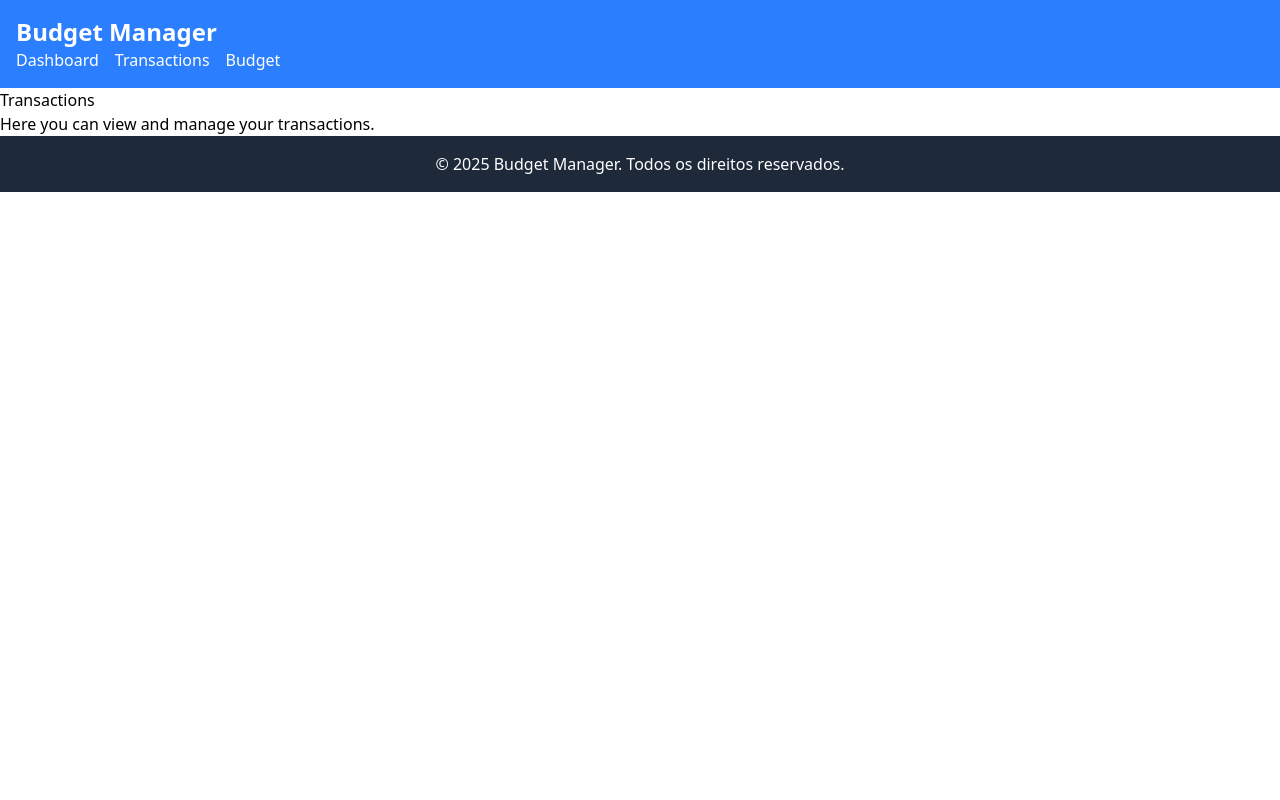
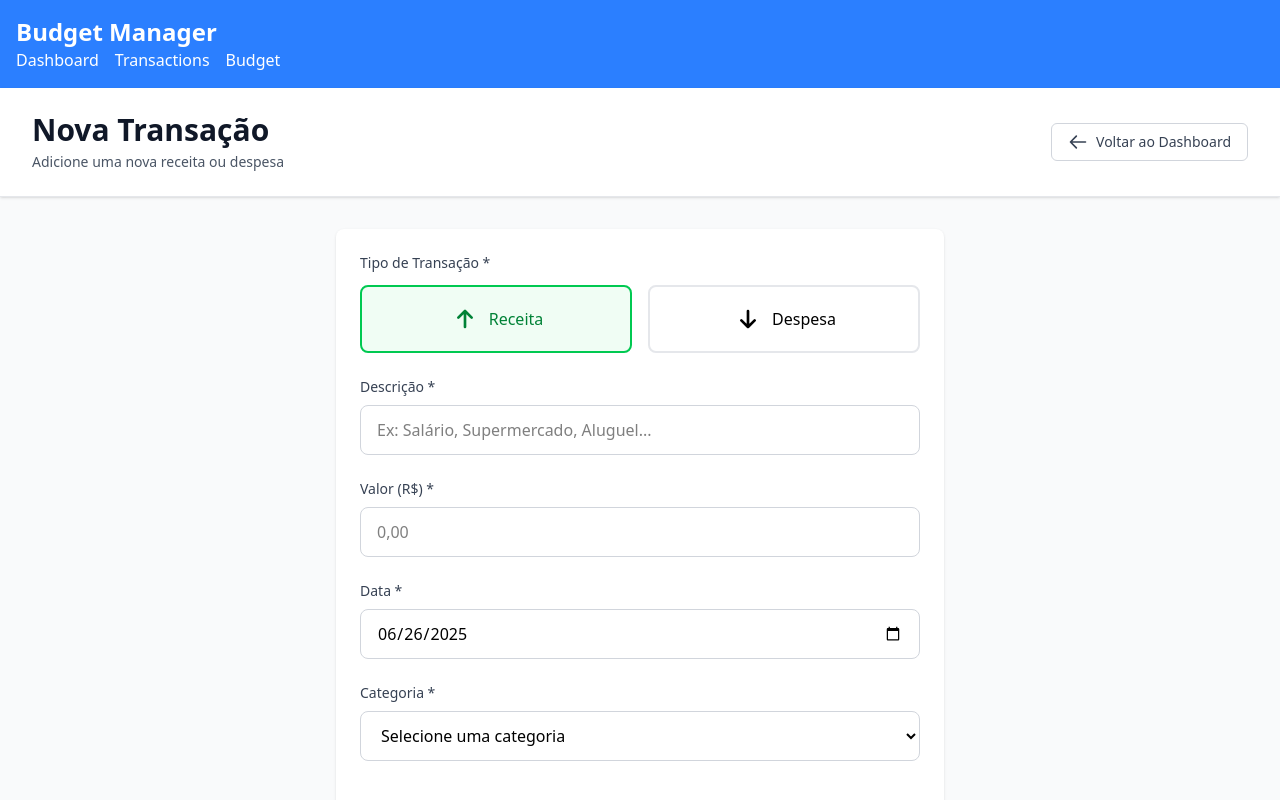
Before and after one commit to Guimunizzs/budgetmanager, a React (Vite) app: page /transactions in a window 1280 px wide. Shown: the top 800 px of the page. Built offline with nearby package versions, Linux system fonts and the light colour scheme; no server answers.

Commit message:
feat: add transaction

```diff
--- /dev/null
+++ b/src/components/TransactionForm.tsx
@@ -0,0 +1,232 @@
+import { useState } from "react";
+import { useNavigate } from "react-router-dom";
+import { useTransactions } from "../hooks/useTransaction";
+
+import type {
+  TransactionFormValues,
+  CreateTransactionDate,
+} from "../types/types";
+
+const TransactionForm = () => {
+  const { addTransaction } = useTransactions();
+  const navigate = useNavigate();
+
+  const [formData, setFormData] = useState<TransactionFormValues>({
+    description: "",
+    amount: "",
+    date: new Date().toISOString().split("T")[0],
+    category: "",
+    type: "income",
+  });
+
+  const [isSubmitting, setIsSubmitting] = useState(false);
+
+  const handleSubmit = async (e: React.FormEvent) => {
+    e.preventDefault();
+    setIsSubmitting(true);
+
+    try {
+      const transactionData: CreateTransactionDate = {
+        description: formData.description,
+        amount: parseFloat(formData.amount),
+        date: formData.date,
+        category: formData.category,
+        type: formData.type,
+      };
+
+      await addTransaction(transactionData);
+      navigate("/");
+    } catch (error) {
+      console.error("Erro ao adicionar transação:", error);
+      alert("Erro ao adicionar transação!");
+    } finally {
+      setIsSubmitting(false);
+    }
+  };
+
+  const handleInputChange = (
+    e: React.ChangeEvent<HTMLInputElement | HTMLSelectElement>
+  ) => {
+    const { name, value } = e.target;
+    setFormData((prev) => ({
+      ...prev,
+      [name]: value,
+    }));
+  };
+
+  return (
+    <div className="bg-white rounded-lg shadow-sm p-6">
+      <form onSubmit={handleSubmit} className="space-y-6">
+        {/* Tipo de Transação */}
+        <div>
+          <label className="block text-sm font-medium text-gray-700 mb-3">
+            Tipo de Transação *
+          </label>
+          <div className="grid grid-cols-2 gap-4">
+            <button
+              type="button"
+              onClick={() =>
+                setFormData((prev) => ({ ...prev, type: "income" }))
+              }
+              className={`p-4 rounded-lg border-2 transition-all ${
+                formData.type === "income"
+                  ? "border-green-500 bg-green-50 text-green-700"
+                  : "border-gray-200 hover:border-gray-300"
+              }`}
+            >
+              <div className="flex items-center justify-center">
+                <svg
+                  className="h-8 w-8 mr-2"
+                  fill="none"
+                  stroke="currentColor"
+                  viewBox="0 0 24 24"
+                >
+                  <path
+                    strokeLinecap="round"
+                    strokeLinejoin="round"
+                    strokeWidth={2}
+                    d="M7 11l5-5m0 0l5 5m-5-5v12"
+                  />
+                </svg>
+                <span className="font-medium">Receita</span>
+              </div>
+            </button>
+            <button
+              type="button"
+              onClick={() =>
+                setFormData((prev) => ({ ...prev, type: "expense" }))
+              }
+              className={`p-4 rounded-lg border-2 transition-all ${
+                formData.type === "expense"
+                  ? "border-red-500 bg-red-50 text-red-700"
+                  : "border-gray-200 hover:border-gray-300"
+              }`}
+            >
+              <div className="flex items-center justify-center">
+                <svg
+                  className="h-8 w-8 mr-2"
+                  fill="none"
+                  stroke="currentColor"
+                  viewBox="0 0 24 24"
+                >
+                  <path
+                    strokeLinecap="round"
+                    strokeLinejoin="round"
+                    strokeWidth={2}
+                    d="M17 13l-5 5m0 0l-5-5m5 5V6"
+                  />
+                </svg>
+                <span className="font-medium">Despesa</span>
+              </div>
+            </button>
+          </div>
+        </div>
+
+        {/* Descrição */}
+        <div>
+          <label className="block text-sm font-medium text-gray-700 mb-2">
+            Descrição *
+          </label>
+          <input
+            type="text"
+            name="description"
+            value={formData.description}
+            onChange={handleInputChange}
+            required
+            className="w-full px-4 py-3 border border-gray-300 rounded-lg focus:ring-2 focus:ring-blue-500 focus:border-transparent"
+            placeholder="Ex: Salário, Supermercado, Aluguel..."
+          />
+        </div>
+
+        {/* Valor */}
+        <div>
+          <label className="block text-sm font-medium text-gray-700 mb-2">
+            Valor (R$) *
+          </label>
+          <input
+            type="number"
+            name="amount"
+            value={formData.amount}
+            onChange={handleInputChange}
+            required
+            min="0"
+            step="0.01"
+            className="w-full px-4 py-3 border border-gray-300 rounded-lg focus:ring-2 focus:ring-blue-500 focus:border-transparent"
+            placeholder="0,00"
+          />
+        </div>
+
+        {/* Data */}
+        <div>
+          <label className="block text-sm font-medium text-gray-700 mb-2">
+            Data *
+          </label>
+          <input
+            type="date"
+            name="date"
+            value={formData.date}
+            onChange={handleInputChange}
+            required
+            className="w-full px-4 py-3 border border-gray-300 rounded-lg focus:ring-2 focus:ring-blue-500 focus:border-transparent"
+          />
+        </div>
+
+        {/* Categoria */}
+        <div>
+          <label className="block text-sm font-medium text-gray-700 mb-2">
+            Categoria *
+          </label>
+          <select
+            name="category"
+            value={formData.category}
+            onChange={handleInputChange}
+            required
+            className="w-full px-4 py-3 border border-gray-300 rounded-lg focus:ring-2 focus:ring-blue-500 focus:border-transparent"
+          >
+            <option value="">Selecione uma categoria</option>
+            {formData.type === "income" ? (
+              <>
+                <option value="Salário">Salário</option>
+                <option value="Freelance">Freelance</option>
+                <option value="Investimentos">Investimentos</option>
+                <option value="Vendas">Vendas</option>
+                <option value="Outros">Outros</option>
+              </>
+            ) : (
+              <>
+                <option value="Alimentação">Alimentação</option>
+                <option value="Transporte">Transporte</option>
+                <option value="Moradia">Moradia</option>
+                <option value="Saúde">Saúde</option>
+                <option value="Educação">Educação</option>
+                <option value="Lazer">Lazer</option>
+                <option value="Compras">Compras</option>
+                <option value="Contas">Contas</option>
+                <option value="Outros">Outros</option>
+              </>
+            )}
+          </select>
+        </div>
+
+        {/* Botões */}
+        <div className="flex justify-end space-x-4 pt-6">
+          <button
+            type="button"
+            onClick={() => navigate("/dashboard")}
+            className="px-6 py-3 text-sm font-medium text-gray-700 bg-white border border-gray-300 rounded-lg hover:bg-gray-50 focus:outline-none focus:ring-2 focus:ring-offset-2 focus:ring-blue-500"
+          >
+            Cancelar
+          </button>
+          <button
+            type="submit"
+            disabled={isSubmitting}
+            className="px-6 py-3 text-sm font-medium text-white bg-blue-600 rounded-lg hover:bg-blue-700 focus:outline-none focus:ring-2 focus:ring-offset-2 focus:ring-blue-500 disabled:opacity-50 disabled:cursor-not-allowed"
+          >
+            {isSubmitting ? "Adicionando..." : "Adicionar Transação"}
+          </button>
+        </div>
+      </form>
+    </div>
+  );
+};
+export default TransactionForm;
--- a/src/pages/Transactions.tsx
+++ b/src/pages/Transactions.tsx
@@ -1,9 +1,50 @@
+import TransactionForm from "../components/TransactionForm";
+import { useNavigate } from "react-router-dom";
+
 const Transactions = () => {
+  const navigate = useNavigate();
+
   return (
-    <div>
-      <h1>Transactions</h1>
-      <p>Here you can view and manage your transactions.</p>
-      {/* Additional components like transaction lists, filters, etc. can be added here */}
+    <div className="min-h-screen bg-gray-50">
+      {/* Header */}
+      <div className="bg-white shadow-sm border-b border-gray-200">
+        <div className="max-w-7xl mx-auto px-4 sm:px-6 lg:px-8">
+          <div className="flex justify-between items-center py-6">
+            <div>
+              <h1 className="text-3xl font-bold text-gray-900">
+                Nova Transação
+              </h1>
+              <p className="text-sm text-gray-600 mt-1">
+                Adicione uma nova receita ou despesa
+              </p>
+            </div>
+            <button
+              onClick={() => navigate("/dashboard")}
+              className="inline-flex items-center px-4 py-2 border border-gray-300 text-sm font-medium rounded-md text-gray-700 bg-white hover:bg-gray-50 focus:outline-none focus:ring-2 focus:ring-offset-2 focus:ring-blue-500"
+            >
+              <svg
+                className="h-5 w-5 mr-2"
+                fill="none"
+                stroke="currentColor"
+                viewBox="0 0 24 24"
+              >
+                <path
+                  strokeLinecap="round"
+                  strokeLinejoin="round"
+                  strokeWidth={2}
+                  d="M10 19l-7-7m0 0l7-7m-7 7h18"
+                />
+              </svg>
+              Voltar ao Dashboard
+            </button>
+          </div>
+        </div>
+      </div>
+
+      {/* Conteúdo */}
+      <div className="max-w-2xl mx-auto px-4 sm:px-6 lg:px-8 py-8">
+        <TransactionForm />
+      </div>
     </div>
   );
 };
--- a/src/types/types.tsx
+++ b/src/types/types.tsx
@@ -11,7 +11,7 @@ export interface Transaction {
 
 export interface TransactionFormValues {
   description: string;
-  amount: number;
+  amount: string;
   date: string;
   type: TransactionType;
   category: string;
```
